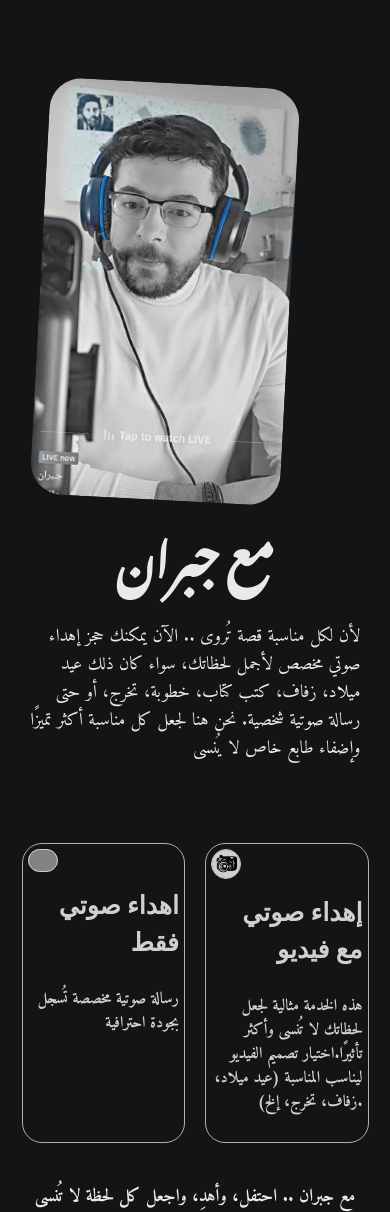
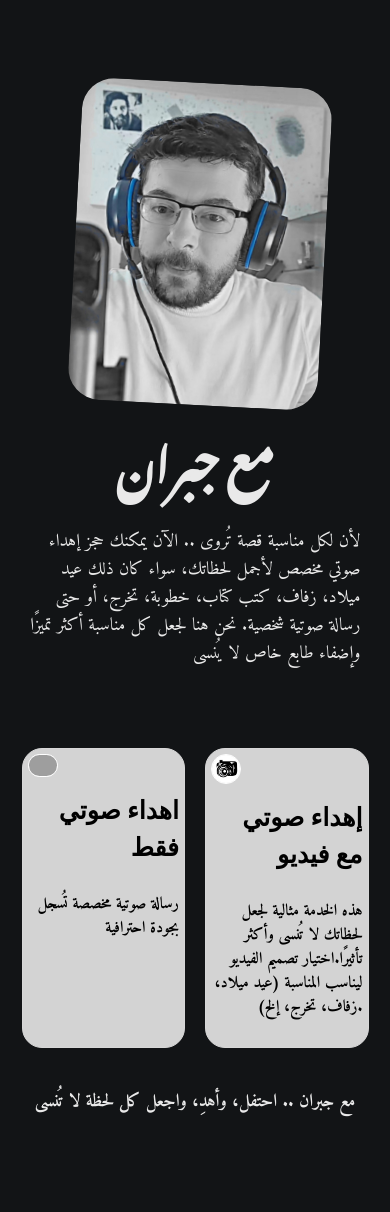
Before and after one commit to WesamAbadi/With-Jobran, a React (Create React App) app: page / in a window 390 px wide. After the commit the page ends 1117 px from the top, so only its background shows below. Built offline with nearby package versions, Linux system fonts and the light colour scheme; grey boxes are pictures that could not be loaded; a web font is replaced by a local one.

Commit message:
add new payment links

```diff
--- a/src/assets/styles/home.css
+++ b/src/assets/styles/home.css
@@ -164,7 +164,6 @@
   }
 
   .homepage-first-area-right-side {
-    width: 100%;
     order: 1;
   }
 
--- a/src/assets/styles/project.css
+++ b/src/assets/styles/project.css
@@ -10,18 +10,18 @@
   text-decoration: none;
 }
 
-.project:hover {
+.project {
   background: #d3d3d3;
   opacity: 1;
   transition: background-color 0.3s ease-in-out;
 }
 
-.project:hover .project-link {
+.project .project-link {
   color: rgb(202, 102, 102);
   transition: color 0.3s ease-in-out;
 }
-.project:hover .project-title,
-.project:hover .project-description {
+.project .project-title,
+.project .project-description {
   color: black;
   transition: color 0.3s ease-in-out;
 }
--- a/src/components/Project.jsx
+++ b/src/components/Project.jsx
@@ -1,5 +1,4 @@
 import React from "react";
-import { Link } from "react-router-dom";
 
 import "../assets/styles/project.css";
 
@@ -9,7 +8,7 @@ const Project = (props) => {
   return (
     <React.Fragment>
       <div className="project">
-        <Link to={link}>
+        <a href={link} target="_blank" rel="noopener noreferrer">
           <div className="project-container">
             <div className="project-logo">
               <img src={logo} alt="with jobran logo" />
@@ -22,7 +21,7 @@ const Project = (props) => {
               <div className="project-link-text">{linkText}</div>
             </div>
           </div>
-        </Link>
+        </a>
       </div>
     </React.Fragment>
   );
--- a/src/pages/Home.js
+++ b/src/pages/Home.js
@@ -2,7 +2,7 @@ import React from "react";
 import { Helmet } from "react-helmet-async";
 
 import Project from "../components/Project";
-import logo from "../assets/images/jobran-pic.jpeg";
+import logo from "../assets/images/jobran-pic2.jpeg";
 
 import "../assets/styles/home.css";
 
@@ -14,7 +14,7 @@ const Homepage = () => {
         description: "رسالة صوتية مخصصة تُسجل بجودة احترافية",
         logo: "https://freepngtransparent.com/wp-content/uploads/2023/03/Microphone-Png-171.png",
         linkText: "ب10 دولار فقط ",
-        link: "/checkout",
+        link: "https://buy.stripe.com/28og2p0g34uK8ogeUU",
       },
       {
         title: "إهداء صوتي مع فيديو ",
@@ -22,7 +22,7 @@ const Homepage = () => {
           "هذه الخدمة مثالية لجعل لحظاتك لا تُنسى وأكثر تأثيرًا.اختيار تصميم الفيديو ليناسب المناسبة (عيد ميلاد، زفاف، تخرج، إلخ).",
         logo: "cam-logo.png",
         linkText: "ب30 دولار فقط ",
-        link: "/checkout",
+        link: "https://buy.stripe.com/5kA5nL5An5yO0VO289",
       },
     ],
   };
```
